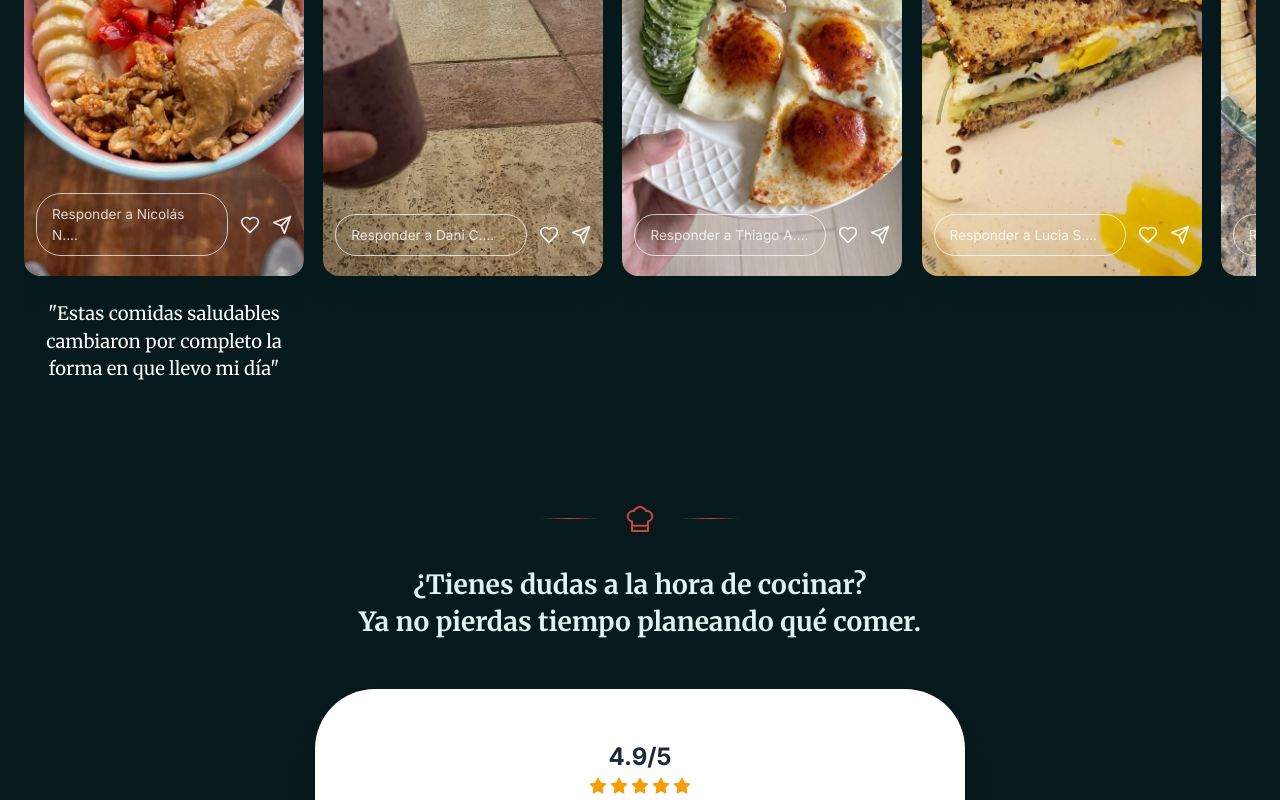
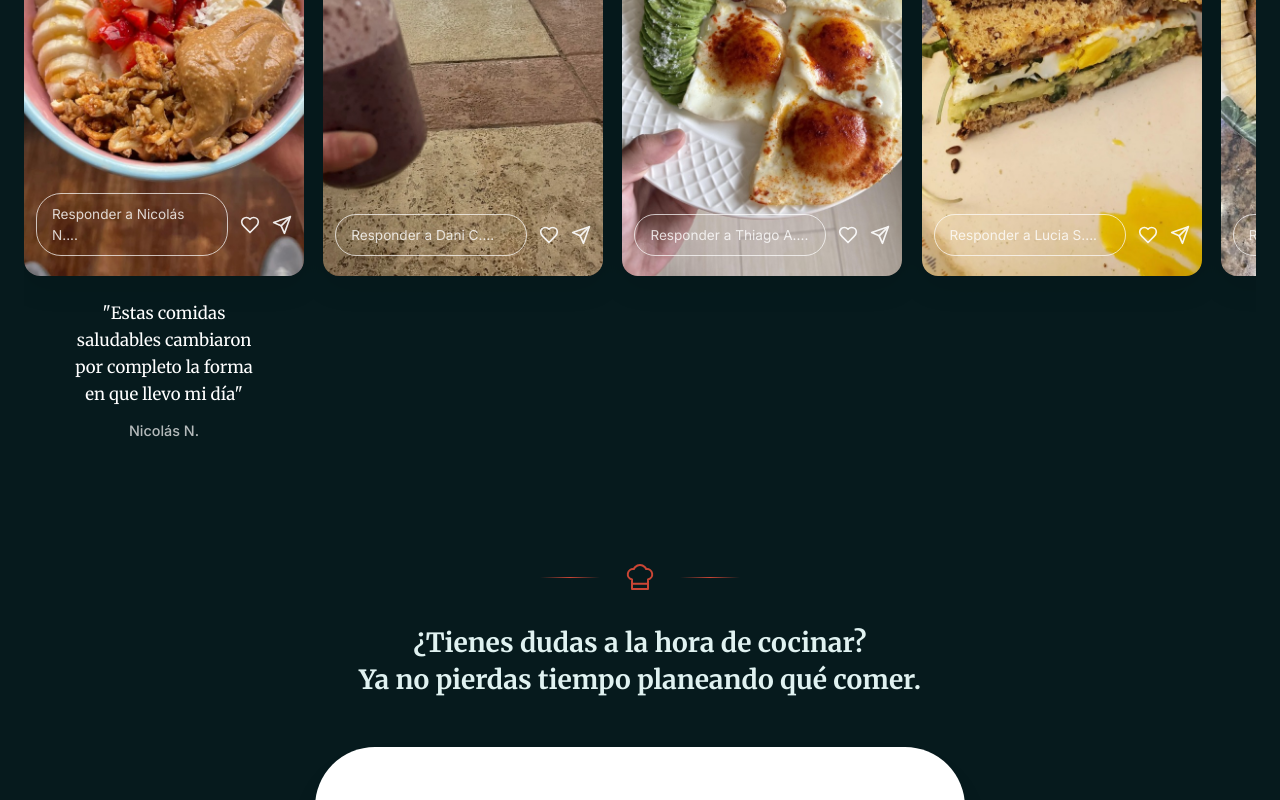
Before and after one commit to YohanSaibb026/LeadingPage, a React (Vite) app: page / in a window 1280 px wide. Shown: the part 1364-2164 px from the top of the page. Built offline with nearby package versions, Linux system fonts and the light colour scheme.

Commit message:
feat: Implement the initial landing page structure and styling, including navigation, hero, features, and FAQ components.

```diff
--- a/src/App.css
+++ b/src/App.css
@@ -1123,6 +1123,7 @@
 
 .story-card-item {
     flex: 0 0 280px;
+    width: 280px;
     scroll-snap-align: center;
     display: flex;
     flex-direction: column;
@@ -1140,17 +1141,32 @@
     box-shadow: 0 10px 30px rgba(0, 0, 0, 0.1);
 }
 
+.testimonial-container {
+    display: flex;
+    flex-direction: column;
+    align-items: center;
+    gap: 0.75rem;
+    padding: 0 0.5rem;
+}
+
 .story-testimonial-refined {
     font-family: 'Merriweather', serif;
     font-style: italic;
     font-weight: 400;
-    font-size: 1.15rem;
+    font-size: 1.05rem;
     color: #ffffff;
     text-align: center;
-    line-height: 1.5;
-    max-width: 280px;
+    line-height: 1.6;
+    width: 200px;
     margin: 0 auto;
-    padding: 0 0.5rem;
+}
+
+.testimonial-author {
+    font-family: 'Inter', sans-serif;
+    font-size: 0.9rem;
+    color: rgba(255, 255, 255, 0.7);
+    font-weight: 500;
+    text-transform: none;
 }
 
 .card-story-progress {
--- a/src/App.tsx
+++ b/src/App.tsx
@@ -444,9 +444,14 @@ function App() {
                                 </div>
                             </div>
                             {story.testimonialKey && (
-                                <p className="story-testimonial-refined">
-                                    {t(`reviews.items.${story.testimonialKey}`)}
-                                </p>
+                                <div className="testimonial-container">
+                                    <p className="story-testimonial-refined">
+                                        {t(`reviews.items.${story.testimonialKey}`)}
+                                    </p>
+                                    <span className="testimonial-author">
+                                        {story.name}
+                                    </span>
+                                </div>
                             )}
                         </div>
                     ))}
```
